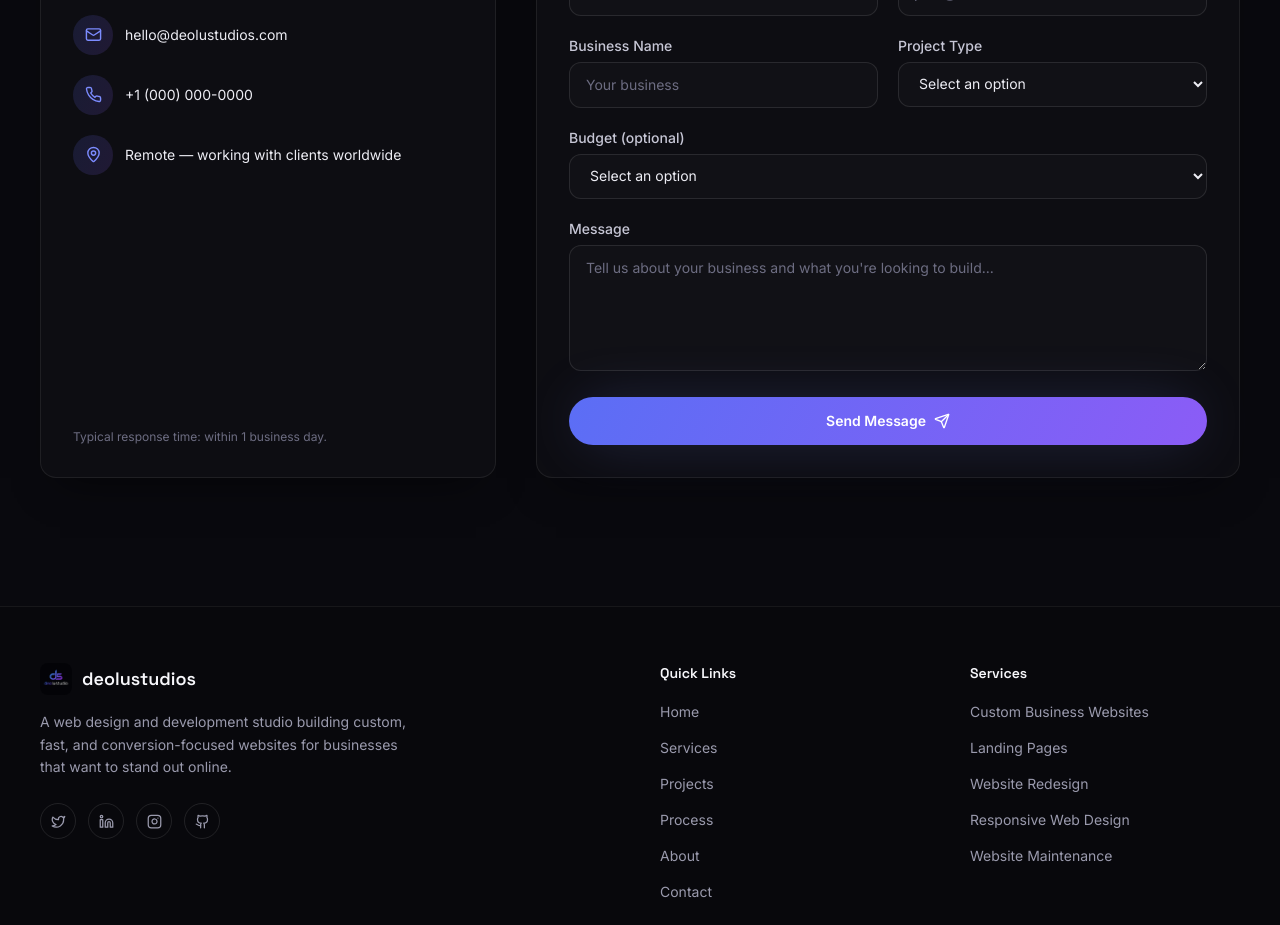
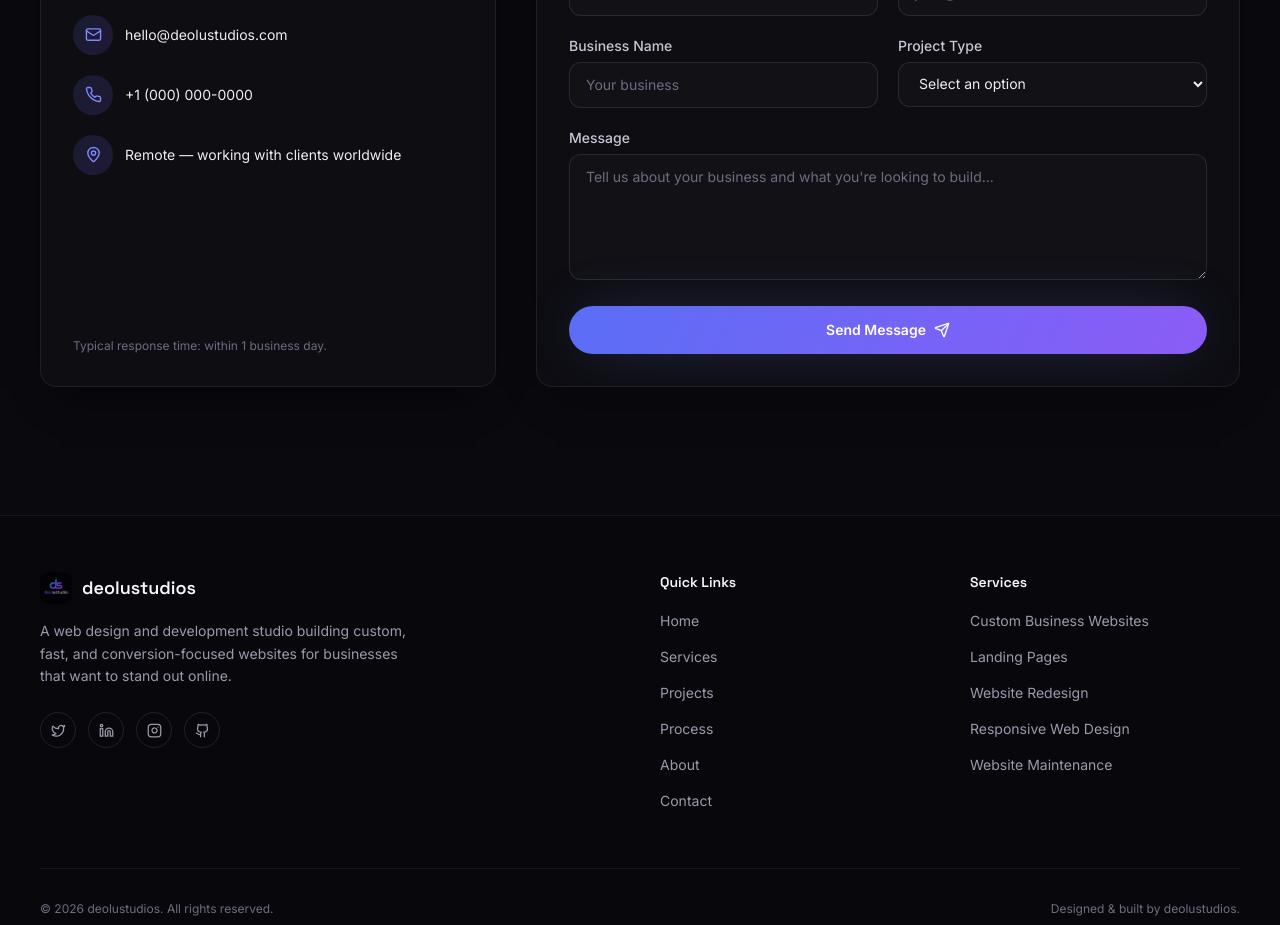
Before and after one commit to TEENOLA/deolu-studios, a React (Vite) app: page / in a window 1280 px wide. Shown: the part 6620-7545 px from the top of the page. Built offline with nearby package versions, Linux system fonts and the light colour scheme.

Commit message:
new commit

```diff
--- a/index.html
+++ b/index.html
@@ -1,8 +1,9 @@
-<!doctype html>
+<!DOCTYPE html>
 <html lang="en">
   <head>
     <meta charset="UTF-8" />
     <meta name="viewport" content="width=device-width, initial-scale=1.0" />
+    <link rel="icon" type="image/svg+xml" href="/src/assets/logo.png" />
     <title>deolustudios — Custom Websites That Help Your Business Grow</title>
     <meta
       name="description"
@@ -11,8 +12,14 @@
     <meta name="theme-color" content="#08080C" />
 
     <!-- Open Graph -->
-    <meta property="og:title" content="deolustudios — Custom Websites That Help Your Business Grow" />
-    <meta property="og:description" content="Custom-built, fast, and conversion-focused websites tailored to your brand and business goals." />
+    <meta
+      property="og:title"
+      content="deolustudios — Custom Websites That Help Your Business Grow"
+    />
+    <meta
+      property="og:description"
+      content="Custom-built, fast, and conversion-focused websites tailored to your brand and business goals."
+    />
     <meta property="og:type" content="website" />
 
     <link rel="preconnect" href="https://fonts.googleapis.com" />
--- a/src/components/Contact.tsx
+++ b/src/components/Contact.tsx
@@ -194,11 +194,11 @@ export default function Contact() {
                     />
                   </div>
 
-                  <SelectField
+                  {/* <SelectField
                     label="Budget (optional)"
                     name="budget"
                     options={budgetRanges}
-                  />
+                  /> */}
 
                   <div>
                     <label
```
